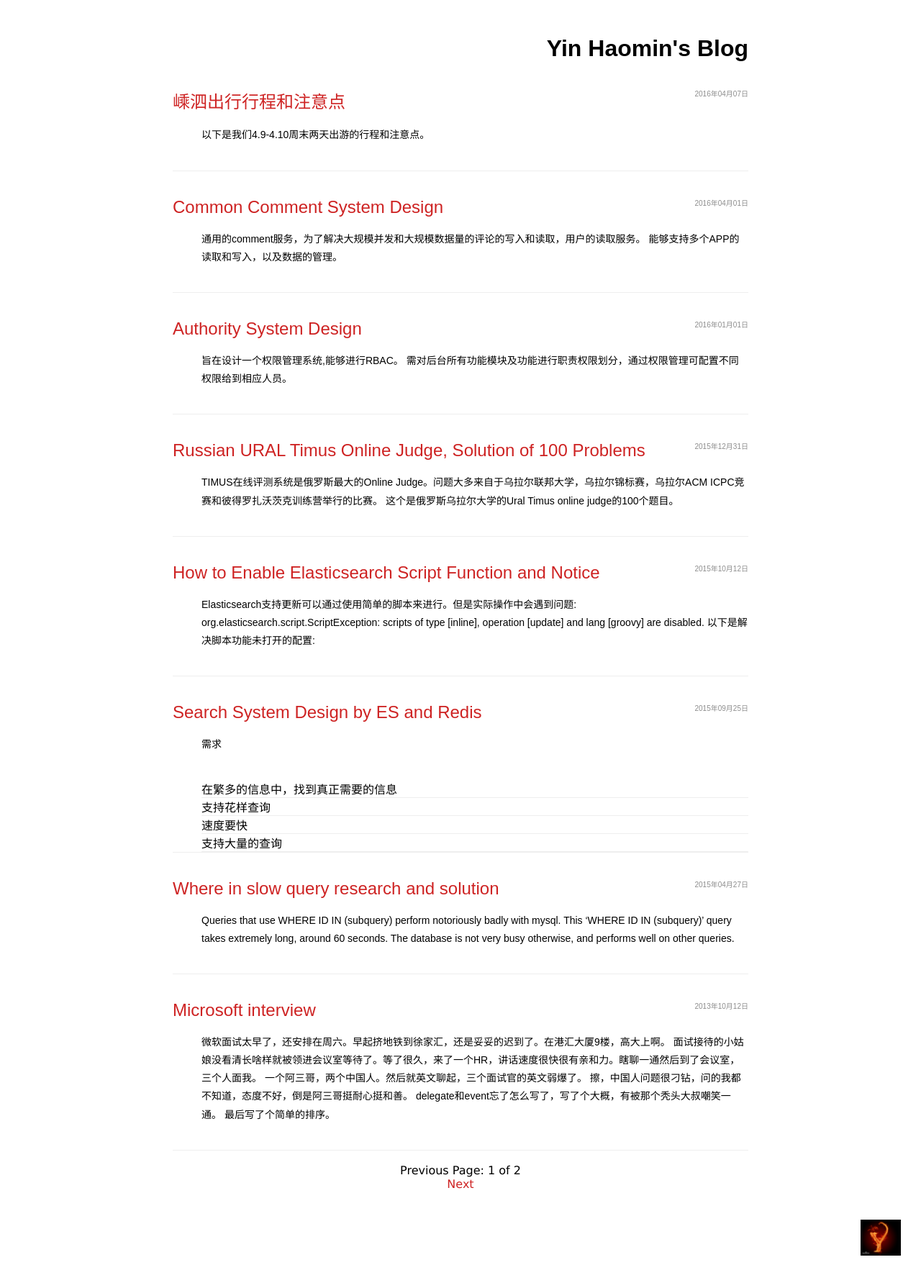
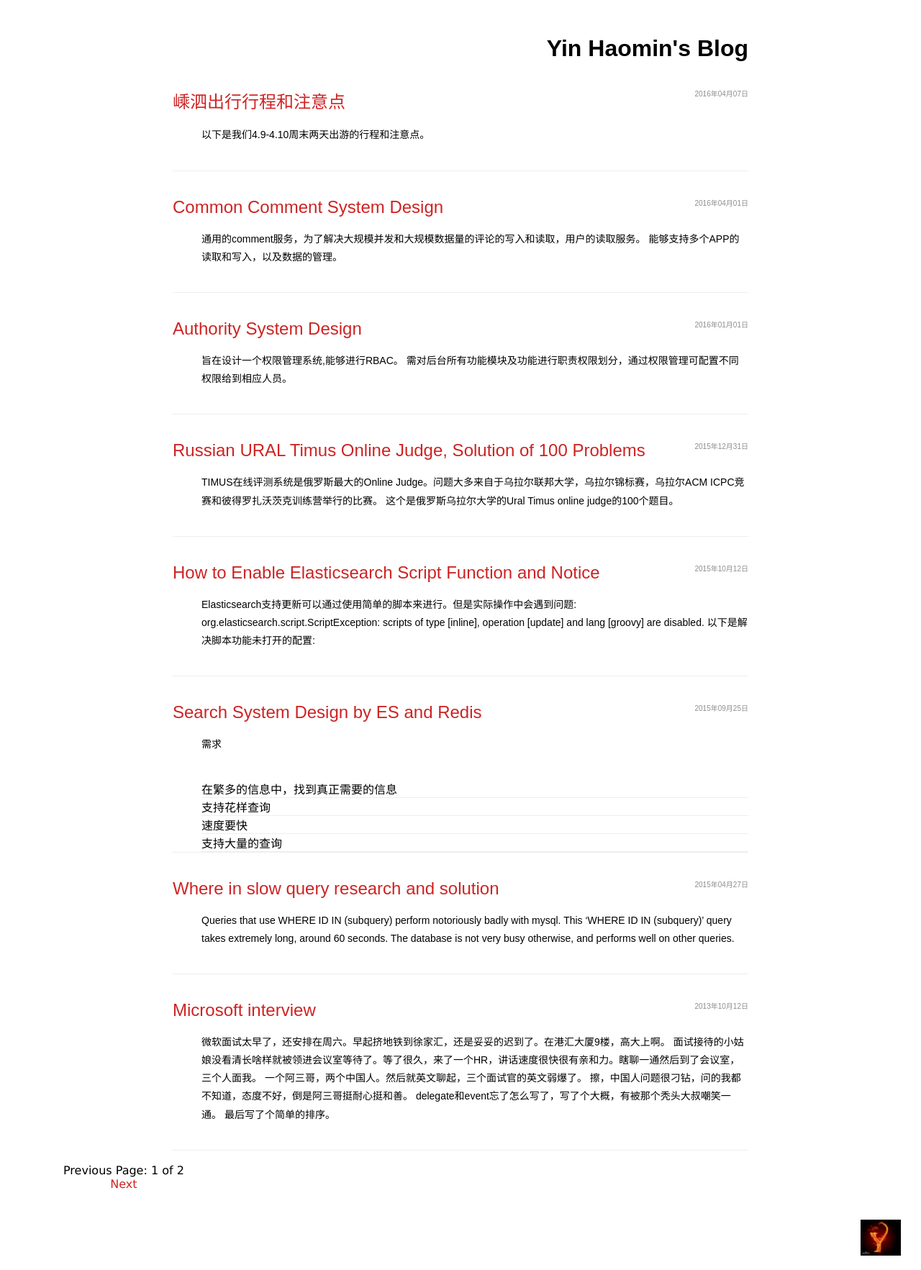
Before and after one commit to yinhaomin/yinhaomin.github.io, a Jekyll site: the page built from index.html, in a window 1280 px wide. Shown: the whole page at 72% size. Built offline with Jekyll 4.4.1, drawn with Linux system fonts in a browser that asks for light colours; the list of posts is cut into pages by our own code.

Commit message:
Update index.html

```diff
--- a/index.html
+++ b/index.html
@@ -35,7 +35,7 @@
 </ul>
 <br>
 <!-- Pagination links -->
-<div nowrap class="pagination"  align="center" style="font-family:verdana">
+<div class="pagination"  align="center" style="font-family:verdana;display:inline-block">
   {% if paginator.previous_page %}
     <a href="{{ paginator.previous_page_path }}" class="previous">Previous</a>
   {% else %}
```
